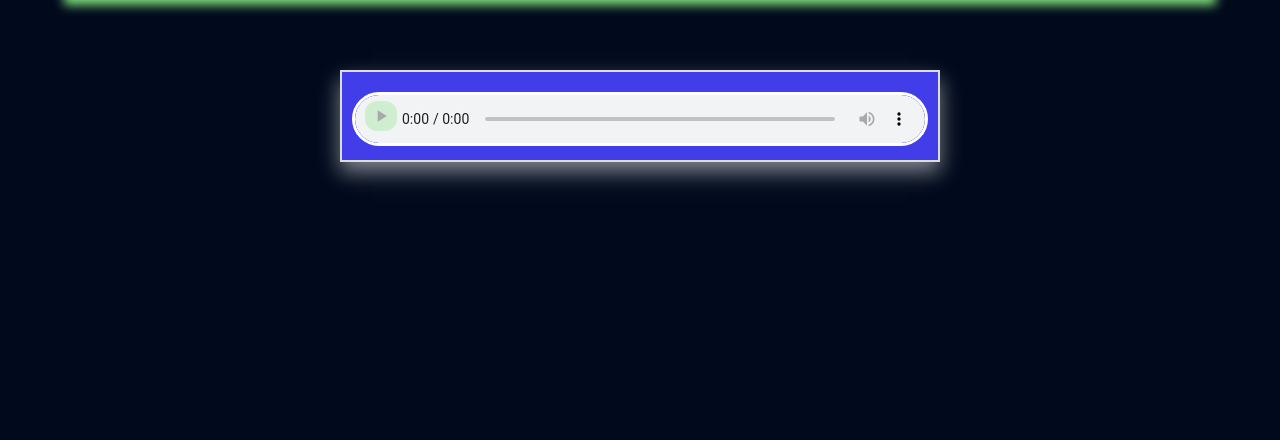
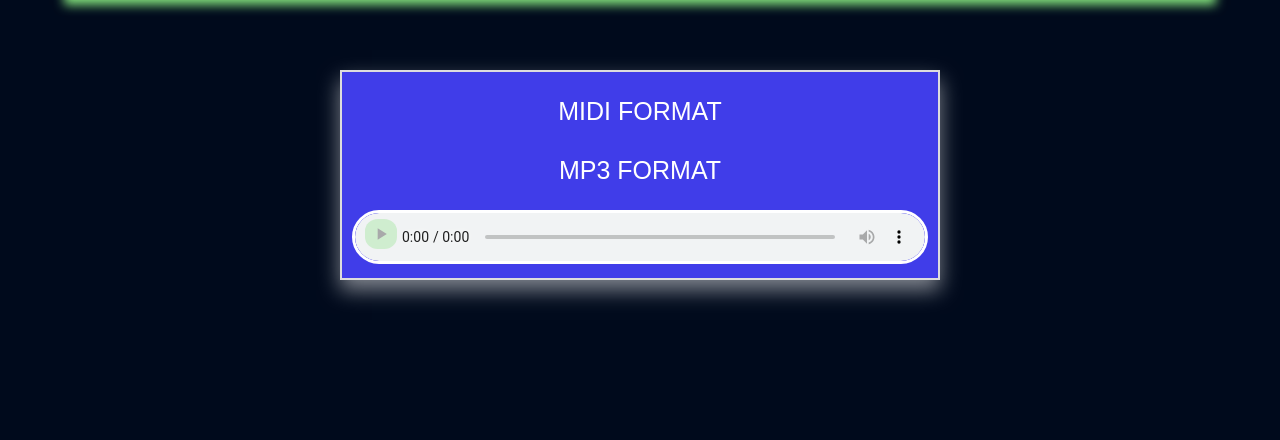
Before and after one commit to Skripkon/RESO, a FastAPI app: template templates/generated_track.html in a window 1280 px wide. Shown: the part 80-520 px from the top of the page. Run offline with FastAPI, Linux system fonts and the light colour scheme; the template is opened without the code that fills it, so the values that code supplies are empty.

Commit message:
Add midi player

```diff
--- a/main.py
+++ b/main.py
@@ -72,7 +72,7 @@ async def neural_page(request: Request):
 async def process_algorithmic(generator: str = Form(...)):
     file_path = os.path.join("generated_data", "generated_track.mid")
     if generator == "AlgoGen01":
-        generate_music01(65, file_path)
+        generate_music01(59, file_path)
         mp3_file_path = midi2mp3(file_path)
     return RedirectResponse(url="/generate/generated_track")
 
--- a/templates/generated_track.html
+++ b/templates/generated_track.html
@@ -5,8 +5,14 @@ MuseGen
 {% endblock %}
 
 {% block body %}
+
 <div class="container">
+
     <div class="audio-player">
+        <div class="navbar-link ">MIDI FORMAT</div>
+        <midi-player src="{{ url_for('generated_data', path='generated_track.mid') }}" sound-font> </midi-player>
+
+        <div class="navbar-link ">MP3 FORMAT</div>
         <audio controls>
             <source src="{{ url_for('generated_data', path='generated_track.mp3') }}" type="audio/mpeg">
             Your browser does not support the audio tag.
@@ -14,4 +20,5 @@ MuseGen
     </div>
 </div>
 
+<script src="https://cdn.jsdelivr.net/combine/npm/tone@14.7.58,npm/@magenta/music@1.22.1/es6/core.js,npm/focus-visible@5,npm/html-midi-player@1.4.0"></script>
 {% endblock %}
```
